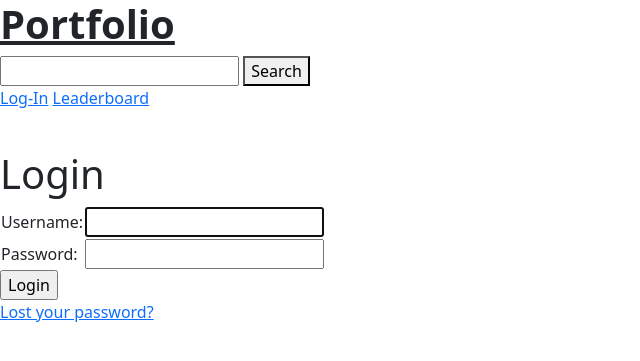
After one commit to LHW99/stock_portfolio, a Django app: page /accounts/login/ in a window 1280 px wide. The commit adds this page. Shown: the top 361 px of the page, without its empty margins (0-640 px from the left). Run offline with Django 3.2, Linux system fonts and the light colour scheme.

Commit message:
added basic login/out pages

```diff
--- a/portfolio/urls.py
+++ b/portfolio/urls.py
@@ -3,8 +3,8 @@ from portfolio.views import *
 from . import views
 
 urlpatterns = [
-  path('', IndexView.as_view(), name='index'),
-  path('portfolio', PortfolioDetailView.as_view(), name='portfolio_detail'),
+  path('', views.index, name='index'),
+  path('portfolio', views.portfolio, name='portfolio_detail'),
   path('search', views.api_call, name='search'),
   path('buy/<str:symbol>', views.buy_stocks, name='buy'),
   path('sell/<str:symbol>', views.sell_stocks, name='sell'),
--- a/stock_portfolio/settings/shared_settings.py
+++ b/stock_portfolio/settings/shared_settings.py
@@ -88,4 +88,4 @@ USE_TZ = True
 
 STATIC_URL = '/static/'
 
-print(BASE_DIR)
+LOGIN_REDIRECT_URL = '/'
--- a/stock_portfolio/urls.py
+++ b/stock_portfolio/urls.py
@@ -4,4 +4,5 @@ from django.urls import path, include
 urlpatterns = [
     path('admin/', admin.site.urls),
     path('', include('portfolio.urls')),
+    path('accounts/', include('django.contrib.auth.urls')),
 ]
--- a/templates/base.html
+++ b/templates/base.html
@@ -22,11 +22,16 @@
         <button type='submit'>Search</button>
       </form>
       <div class='front-header'>
+      {% if user.is_authenticated %}
+        <p>User: {{ user.get_username }}</p>
         <a href=''>Your Portfolio</a>
+      {% else %}
+        <a href=''>Log-In</a>
         <a href=''>Leaderboard</a>
+      {% endif %}
       </div>
     </div>
-    <div style='padding-top:125px;'>
+    <div style='padding-top:150px;'>
     {% block content %}{% endblock %}
     </div>
   </div>
--- /dev/null
+++ b/templates/registration/logged_out.html
@@ -0,0 +1,6 @@
+{% extends 'base.html' %}
+
+{% block content %}
+  <p>You are logged out.</p>
+  <a href='{% url 'login' %}'>Click here to log-in.</a>
+{% endblock %}
--- /dev/null
+++ b/templates/registration/login.html
@@ -0,0 +1,35 @@
+{% extends 'base.html' %}
+
+{% block content %}
+  <h1>Login</h1>
+  {% if form.errors %}
+    <p> Your username and password didn't match</p>
+  {% endif %}
+
+  {% if next %}
+    {% if user.is_authenticated %}
+      <p>Your account doesn't have access to this page. To proceed, please login with an account that does have access.</p>
+    {% else %}
+      <p>Please login to see this page.</p>
+    {% endif %}
+  {% endif %}
+
+  <form method='post' action='{% url 'login' %}'>
+    {% csrf_token %}
+    <table>
+      <tr>
+        <td>{{ form.username.label_tag }}</td>
+        <td>{{ form.username }}</td>
+      </tr>
+      <tr>
+        <td>{{ form.password.label_tag }}</td>
+        <td>{{ form.password }}</td>
+      </tr>
+    </table>
+    <input type='submit' value='Login' />
+    <input type='hidden' name='next' value='{{ next }}' />
+  </form>
+
+  <p><a href='{% url 'password_reset' %}'>Lost your password?</a></p>
+
+{% endblock %}
--- /dev/null
+++ b/templates/registration/password_reset_complete.html
@@ -0,0 +1,6 @@
+{% extends 'base.html' %}
+
+{% block content %}
+  <h1>Password change successful.</h1>
+  <p><a href='{% url 'login' %}'>Log in again?</a></p>
+{% endblock %}
--- /dev/null
+++ b/templates/registration/password_reset_done.html
@@ -0,0 +1,5 @@
+{% extends 'base.html' %}
+
+{% block content %}
+  <p>An email has been sent with instructions to reset your password.</p>
+{% endblock %}
--- /dev/null
+++ b/templates/registration/password_reset_email.html
@@ -0,0 +1,5 @@
+A request has been sent to reset the password for {{ email }}.
+
+Follow the link below:
+
+{{ protocol }}://{{ domain }}{%  url 'password_reset_confirm' uidb64=uid token=token %}
```
Also changed, not shown: portfolio/views.py (+6 -5 lines), templates/registration/password_reset_confirm.html (added, +32 -0 lines), templates/registration/password_reset_form.html (added, +19 -0 lines).
